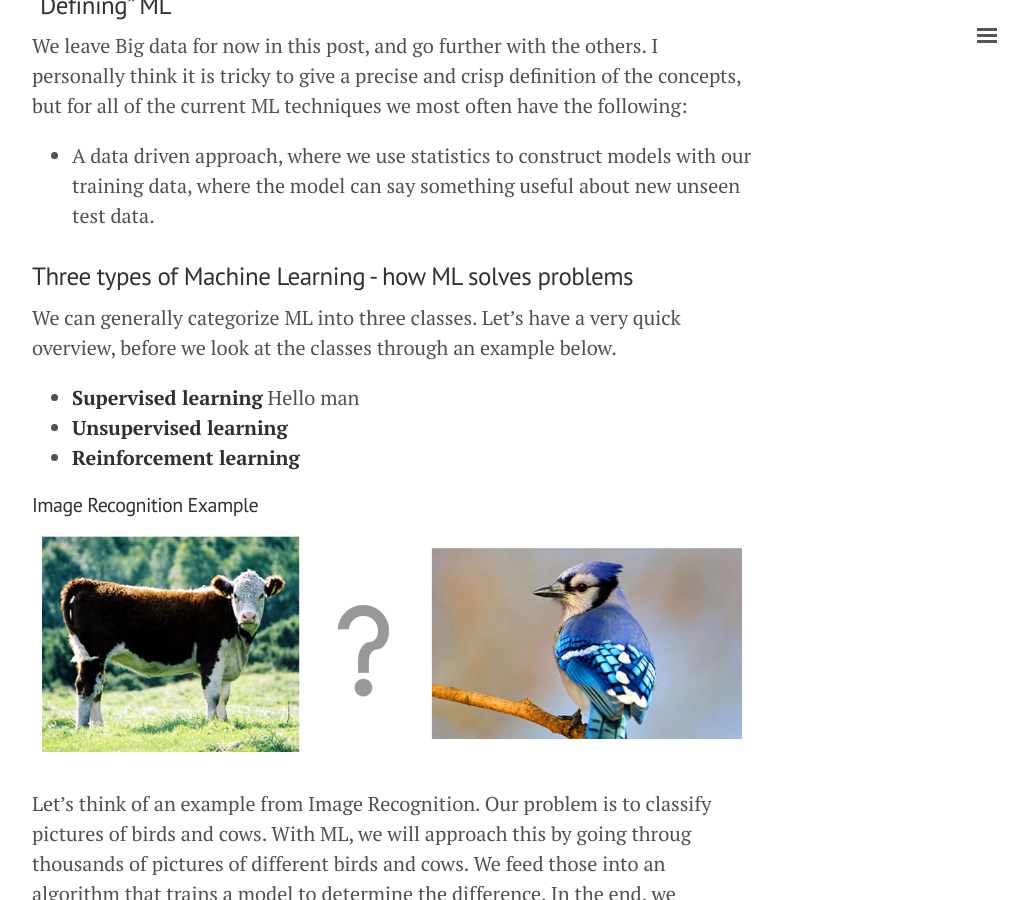
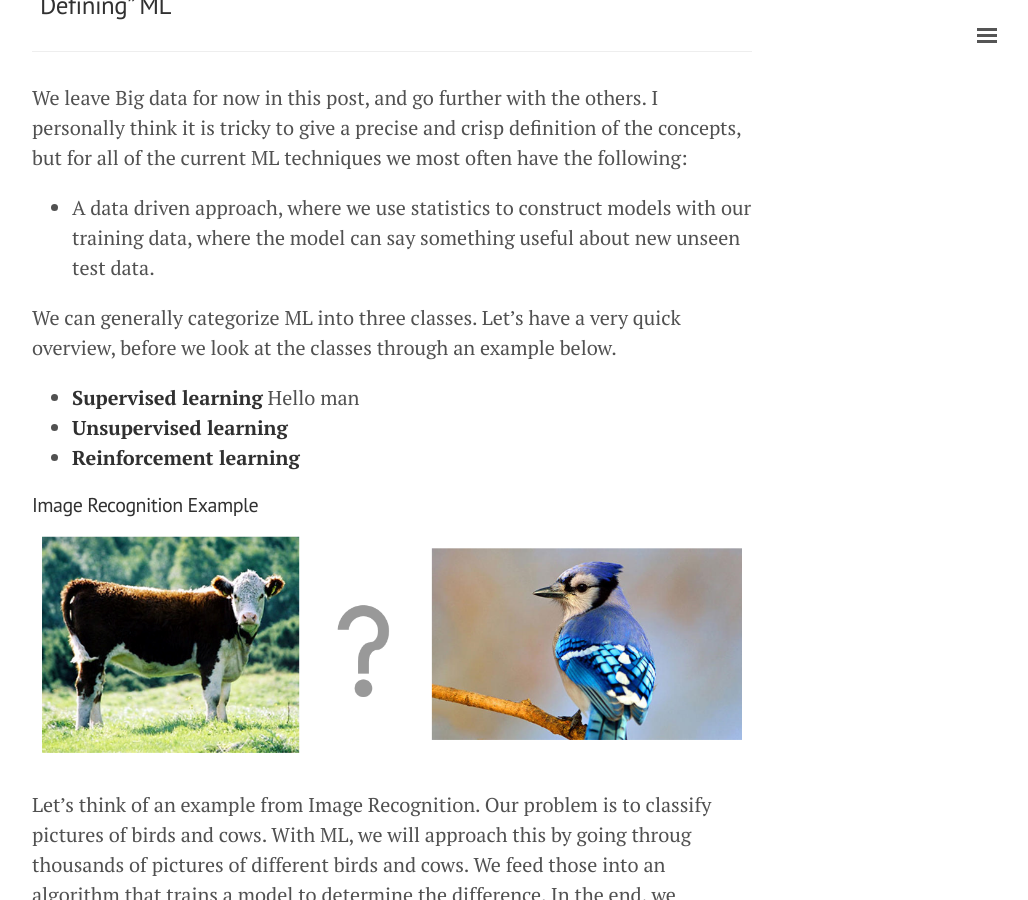
Before and after one commit to herman-hellenes/herman-hellenes.github.io, a Jekyll site: the page built from undone_posts/2017-08-23-intro-ML.md, in a window 1280 px wide and 900 px high, scrolled down 1986 px. Shown: the whole window, without its empty margins (248-1276 px from the left). Built offline with Jekyll 4.4.1, drawn with Linux system fonts in a browser that asks for light colours; nearby versions of some CDN libraries; comment, search, counter and statistics services are not loaded; some of the changed text lies outside the part shown.

Commit message:
Update 2017-08-23-intro-ML.md

```diff
--- a/undone_posts/2017-08-23-intro-ML.md
+++ b/undone_posts/2017-08-23-intro-ML.md
@@ -24,14 +24,14 @@
 #### But what about Big Data?
 Big data however, is more on the side. We don't neccesarily need Big data in order to do some work on AI. But if we want to use huge datasets, Big data, it gets tricky to use traditional methods to handle this data. Thus there are created different techniques to deal with this. Both for storing and processing, we need to think differently. In this manner, Big data is more about how to set up your architectures than the core statistical ideas of AI, ML and Deep Learning.
 
+
 ### "Defining" ML
+___
 
 We leave Big data for now in this post, and go further with the others. I personally think it is tricky to give a precise and crisp definition of the concepts, but for all of the current ML techniques we most often have the following:
 
 * A data driven approach, where we use statistics to construct models with our training data, where the model can say something useful about new unseen test data.
 
-
-### Three types of Machine Learning - how ML solves problems
 
 We can generally categorize ML into three classes. Let's have a very quick overview, before we look at the classes through an example below.
 
@@ -52,11 +52,12 @@
 
 As you might have guessed, when we have supervised learning, we also can do *unsupervised learning*. Here, the algorithm does not get to know if the results per se are right or wrong. Let's examplify this with the cown and bird case. In this situation, the model could try to on its own come up with the different classes of pictures. If we are lucky, it will find two classes, which appears to be cows and birds. But the model will not "know" what cow and birds are per se, but it learned that the collection of pictures have usually the properties of either a bird or a cow. However it could turn out to classify pictures into the classes with respect to the picture having a forrest in it, or not.
 
-### Last type of learning
+Lastly, we have *reinforcement learning*. This is
 
 
 
 ### So how is ML different from other science?
+___
 
 With ML, we do not attempt to uncover the underlying mechanisms that explains the world. It is a pure statistical exercise. For instance, in classical mechanics from physics, scientists have also done a massive load of statistics, together with theoretical work, to determine theoretical relationships between force, mass, momentum, etc. We have ended up with theoretical equations which are good approximations of the reality. With AI, we do not get a nice theoretical framework, but go all in with the statistics to fit our model. Thus it can feel more "black box", since we never land on any theoretical and easy understandable relationships that explains what we are predicting. On the other hand, it is on the same time quite easy to craps; what we do is to statistically fit some model, thats it.
 
```
